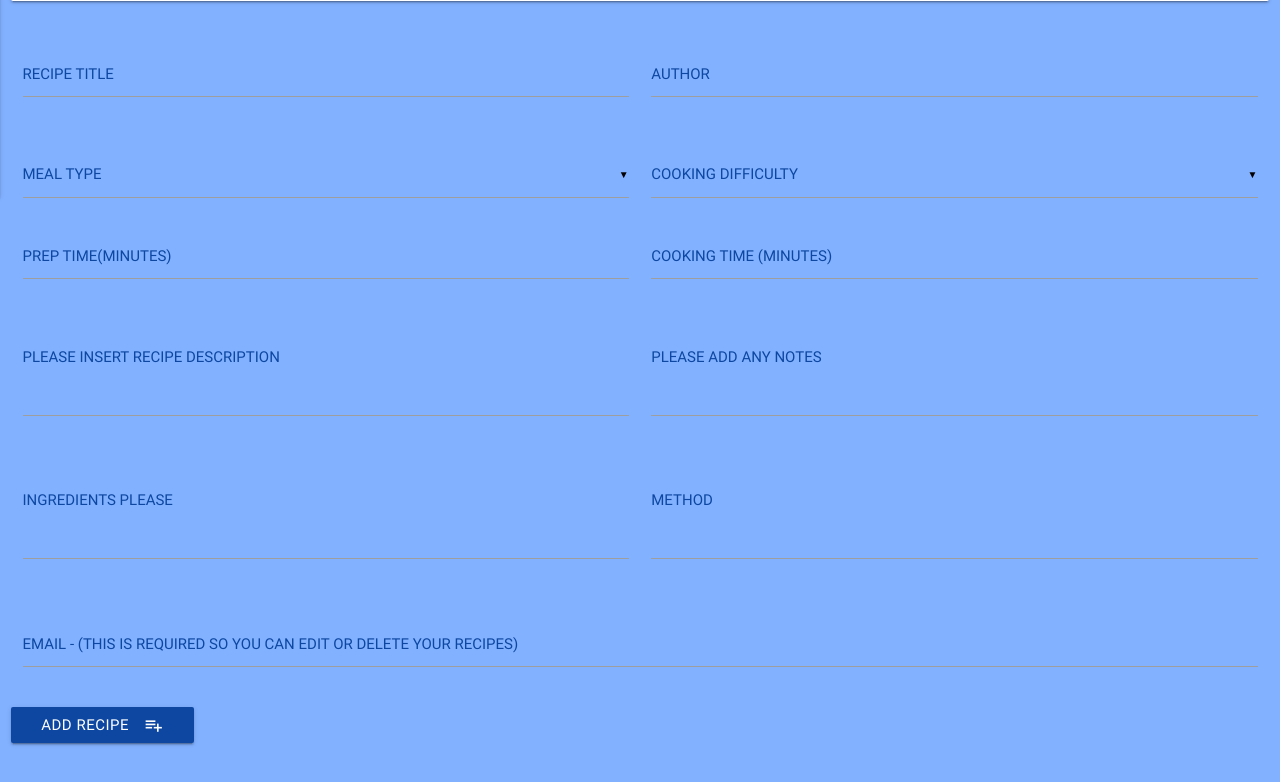
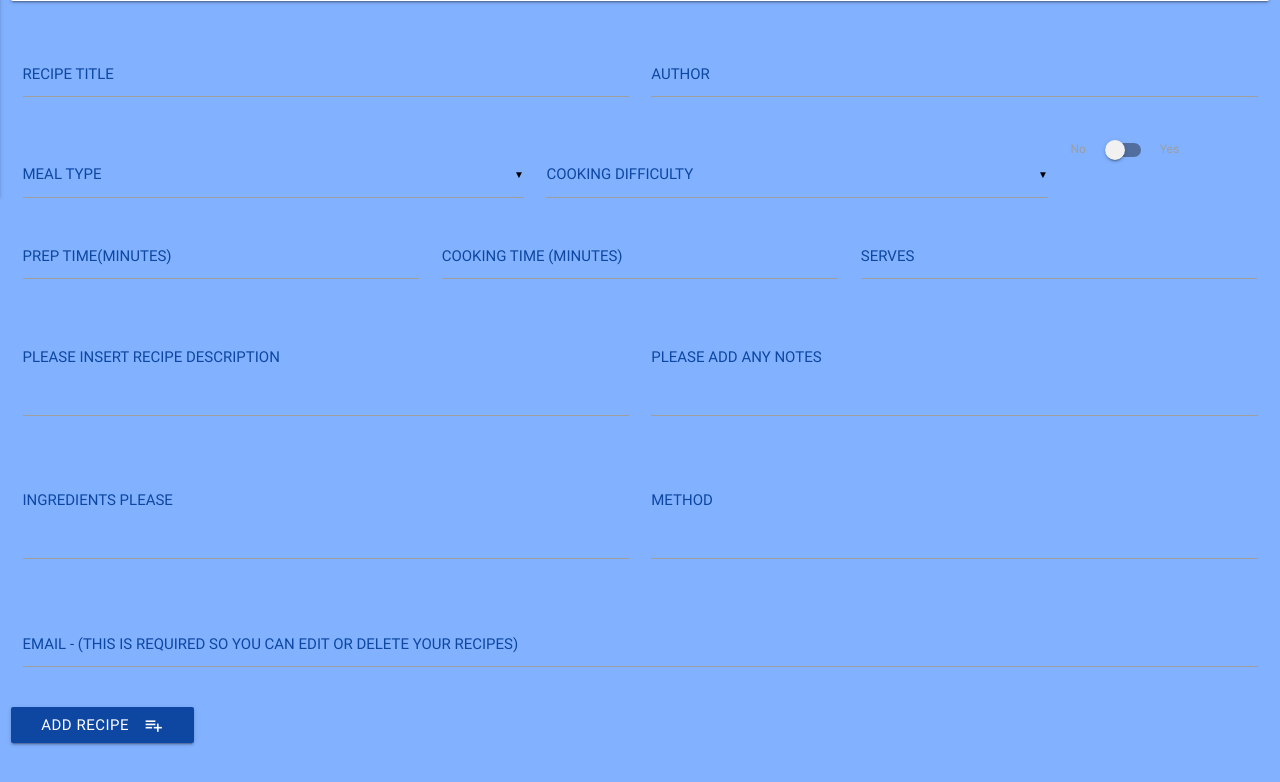
Before and after one commit to jjackson19862017/Milestone4_Recipes, a Flask app: page /add_recipe in a window 1280 px wide. Shown: the part 663-1445 px from the top of the page. Run offline with Flask 2, Linux system fonts and the light colour scheme; some libraries are stand-ins or nearby versions.

Commit message:
Added Add Recipe Functionality

```diff
--- a/app.py
+++ b/app.py
@@ -25,7 +25,11 @@ def view_recipes():
 def add_recipe():
     return render_template("addrecipe.html", page_title="ADD RECIPE")
 
-
+@app.route('/insert_recipe', methods=['POST'])
+def insert_recipe():
+    recipes = mongo.db.recipes
+    recipes.insert_one(request.form.to_dict())
+    return redirect(url_for('view_recipes'))
 
 
 if __name__ == '__main__':
--- a/templates/addrecipe.html
+++ b/templates/addrecipe.html
@@ -6,7 +6,7 @@
 </div>
 </div>
 <div class="row">
-    <form action="{{ url_for('add_recipe') }}" method="POST" class="col s12">
+    <form action="{{ url_for('insert_recipe') }}" method="POST" class="col s12">
         <div class="row ">
             <div class="input-field label col s6">
                 <input id="recipe_name" name="recipe_name" type="text">
@@ -18,7 +18,7 @@
             </div>
         </div>
         <div class="row">
-            <div class="input-field col s6">
+            <div class="input-field col s5">
                 <select id="meal_type" name="meal_type" class="blue-text text-darken-4">
                       <option value="" disabled selected>MEAL TYPE</option>
                       <option value="Breakfast" class="blue-text text-darken-4">Breakfast</option>
@@ -29,7 +29,7 @@
                     </select>
                 <label></label>
             </div>
-            <div class="input-field col s6">
+            <div class="input-field col s5">
                 <select id="difficulty" name="difficulty" class="blue-text text-darken-4">
                       <option value="" disabled selected>COOKING DIFFICULTY</option>
                       <option value="Easy" class="blue-text text-darken-4">Easy</option>
@@ -38,16 +38,27 @@
                     </select>
                 <label></label>
             </div>
+            <div class="switch col s2">
+                <label>
+                  No
+                  <input id="healthy" name="healthy" type="checkbox">
+                  <span class="lever"></span>
+                  Yes
+                </label>
+            </div>
             <div class="row">
-                <div class="input-field label col s6">
+                <div class="input-field label col s4">
                     <input id="prep_time" name="prep_time" type="text">
                     <label for="prep_time" class="blue-text text-darken-4">Prep Time(Minutes)</label>
                 </div>
-                <div class="input-field label col s6">
+                <div class="input-field label col s4">
                     <input id="cooking_time" name="cooking_time" type="text">
                     <label for="cooking_time" class="blue-text text-darken-4">Cooking Time (Minutes)</label>
                 </div>
-
+                <div class="input-field label col s4">
+                    <input id="serves" name="serves" type="text">
+                    <label for="serves" class="blue-text text-darken-4">Serves</label>
+                </div>
             </div>
             <div class="row">
                 <div class="input-field col s6">
--- a/templates/index.html
+++ b/templates/index.html
@@ -16,7 +16,7 @@
     <a href="#" class="blue-text text-darken-4">Search Recipes</a>
 </div>
 <div class="card-action">
-    <a href="#" class="blue-text text-darken-4">Add Recipe</a>
+    <a href="{{ url_for('add_recipe') }}" class="blue-text text-darken-4">Add Recipe</a>
 </div>
 </div>
 </div>
```
Also changed, not shown: templates/recipes.html (+12 -5 lines), README.md.
